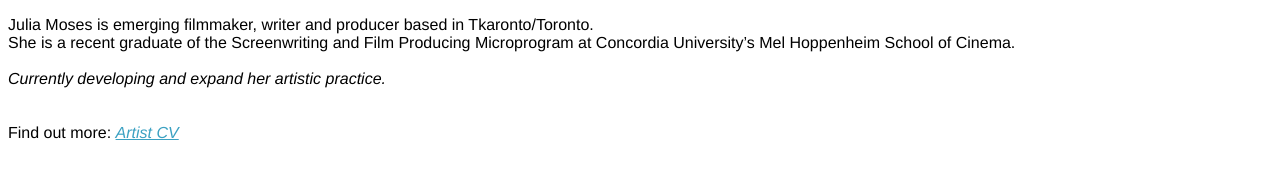
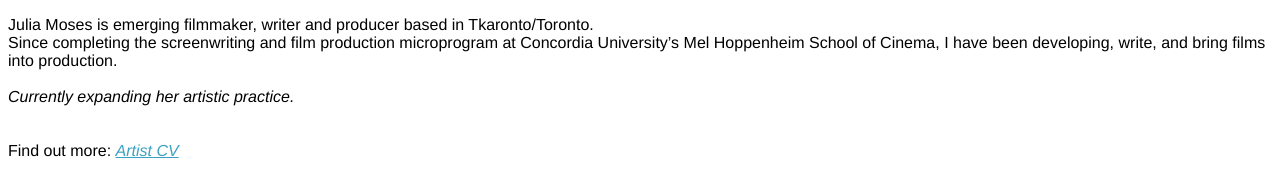
Before and after one commit to juliamoses/juliamoses.github.io, a plain HTML site: page index.html in a window 1280 px wide. Drawn offline with Linux system fonts and the light colour scheme.

Commit message:
Update index.html

```diff
--- a/index.html
+++ b/index.html
@@ -11,10 +11,10 @@
     <p>
       Julia Moses is emerging filmmaker, writer and producer based in Tkaronto/Toronto.
       <br>
-      She is a recent graduate of the Screenwriting and Film Producing Microprogram at Concordia University’s Mel Hoppenheim School of Cinema.
+      Since completing the screenwriting and film production microprogram at Concordia University’s Mel Hoppenheim School of Cinema, I have been developing, write, and bring films into production.
       <br>
       <br>
-        <i>Currently developing and expand her artistic practice.</i>
+        <i>Currently expanding her artistic practice.</i>
       <br>
       <br>
       <br>
```
